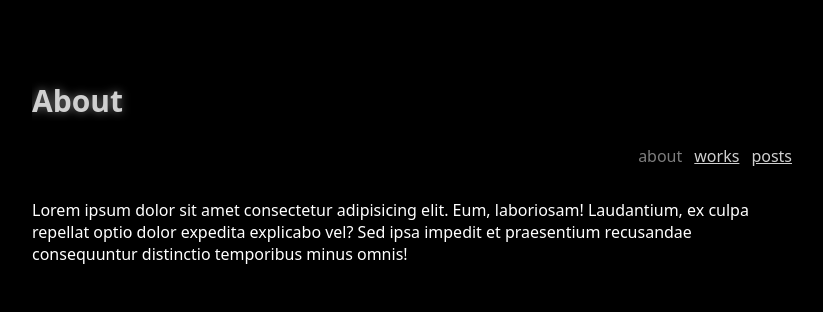
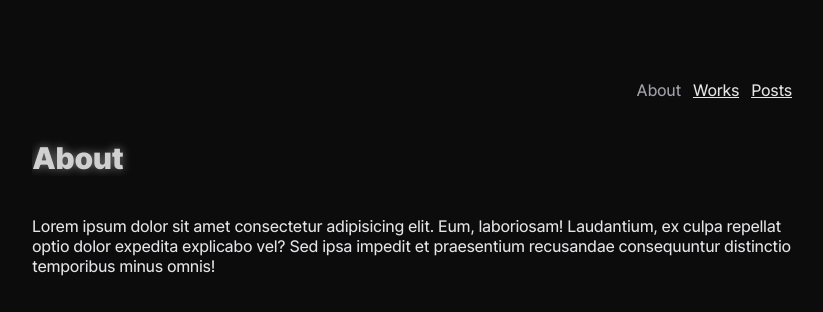
Before and after one commit to Hassaku-g/my-website, a Next.js app: page / in a window 1280 px wide. Shown: the top 312 px of the page, without its empty margins (228-1051 px from the left). Built offline with nearby package versions, Linux system fonts and the light colour scheme.

Commit message:
initial commit

```diff
--- a/components/layout.jsx
+++ b/components/layout.jsx
@@ -4,7 +4,7 @@ import Link from "next/link";
 import Image from "next/image";
 import { useRouter } from "next/router";
 
-export default function Layout({ children, pageName }) {
+export default function Layout({ children, pageName, work, post }) {
   const router = useRouter();
 
   const variants1 = {
@@ -76,19 +76,18 @@ export default function Layout({ children, pageName }) {
             display: "flex",
             flexDirection: "column",
             paddingTop: "80px",
-            paddingBottom: "32px",
           }}
         >
-          <div style={{ overflowY: "hidden", marginBottom: "24px" }}>
-            <motion.h1 style={{ fontSize: "30px", color: "#d0d0d0", filter: "drop-shadow(0 0 0.3rem #ffffff70)" }} initial="initial" animate="show" exit="exit" variants={variants1}>
-              {pageName}
-            </motion.h1>
-          </div>
+          {post | work ? (
+            <motion.div initial="initial" animate="show" exit="exit" variants={variants2}>
+              <Link href="/posts">← Back to lists</Link>
+            </motion.div>
+          ) : (
             <nav>
               <ul style={{ display: "flex", justifyContent: "end", alignItems: "center" }}>
                 <li>
-                <Link href="/" style={router.pathname === "/" ? { textDecoration: "none", color: "#7d7d7d", pointerEvents: "none" } : { textDecoration: "underline", color: "#d0d0d0" }}>
-                  about
+                  <Link href="/" style={router.pathname === "/" ? { textDecoration: "none", color: "#a1a1aa", pointerEvents: "none" } : { textDecoration: "underline", color: "#e4e4e7" }}>
+                    About
                   </Link>
                 </li>
                 <li>
@@ -96,11 +95,11 @@ export default function Layout({ children, pageName }) {
                     href="/works"
                     style={
                       router.pathname === "/works"
-                      ? { marginLeft: "12px", textDecoration: "none", color: "#7d7d7d", pointerEvents: "none" }
-                      : { marginLeft: "12px", textDecoration: "underline", color: "#d0d0d0" }
+                        ? { marginLeft: "12px", textDecoration: "none", color: "#a1a1aa", pointerEvents: "none" }
+                        : { marginLeft: "12px", textDecoration: "underline", color: "#e4e4e7" }
                     }
                   >
-                  works
+                    Works
                   </Link>
                 </li>
                 <li>
@@ -108,19 +107,25 @@ export default function Layout({ children, pageName }) {
                     href="/posts"
                     style={
                       router.pathname === "/posts"
-                      ? { marginLeft: "12px", textDecoration: "none", color: "#7d7d7d", pointerEvents: "none" }
-                      : { marginLeft: "12px", textDecoration: "underline", color: "#d0d0d0" }
+                        ? { marginLeft: "12px", textDecoration: "none", color: "#a1a1aa", pointerEvents: "none" }
+                        : { marginLeft: "12px", textDecoration: "underline", color: "#e4e4e7" }
                     }
                   >
-                  posts
+                    Posts
                   </Link>
                 </li>
               </ul>
             </nav>
+          )}
         </div>
       </header>
       <main style={{ minHeight: "calc(100vh - 65px - 60px)" }}>
         <motion.div initial="initial" animate="show" exit="exit" variants={variants2}>
+          <div style={{ overflowY: "hidden", marginBottom: "40px", paddingTop: "40px" }}>
+            <motion.h1 style={{ fontSize: "30px", color: "#d0d0d0", filter: "drop-shadow(0 0 0.3rem #ffffff70)" }} initial="initial" animate="show" exit="exit" variants={variants1}>
+              {pageName}
+            </motion.h1>
+          </div>
           {children}
         </motion.div>
       </main>
--- a/pages/index.jsx
+++ b/pages/index.jsx
@@ -1,7 +1,9 @@
 import Head from "next/head";
 import Link from "next/link";
 import Layout from "../components/layout";
+import { Inter } from "next/font/google";
 
+const inter = Inter({ subsets: ["latin"] });
 export default function Home() {
   return (
     <Layout pageName="About">
--- a/pages/posts/[id].jsx
+++ b/pages/posts/[id].jsx
@@ -25,7 +25,7 @@ export async function getStaticPaths() {
 
 export default function Post({ postData }) {
   return (
-    <Layout pageName={postData.title}>
+    <Layout pageName={postData.title} post>
       <Head>
         <title>{postData.title}</title>
       </Head>
--- a/pages/works/[id].jsx
+++ b/pages/works/[id].jsx
@@ -26,7 +26,7 @@ export async function getStaticPaths() {
 
 export default function Work({ workData }) {
   return (
-    <Layout pageName={workData.title}>
+    <Layout pageName={workData.title} work>
       <Head>
         <title>{workData.title}</title>
       </Head>
--- a/styles/globals.css
+++ b/styles/globals.css
@@ -1,3 +1,19 @@
+@font-face {
+  font-family: "Inter var";
+  font-style: normal;
+  font-weight: 100 900;
+  font-display: block;
+  src: url(/fonts/Inter-roman.latin.var.woff2) format("woff2");
+}
+@font-face {
+  font-family: "Inter var";
+  font-style: italic;
+  font-weight: 100 900;
+  font-display: block;
+  src: url(/fonts/Inter-italic.latin.var.woff2) format("woff2");
+  font-named-instance: "Italic";
+}
+
 * {
   box-sizing: border-box;
   padding: 0;
@@ -8,9 +24,30 @@ body {
   max-width: 800px;
   margin: 0 auto;
   padding: 0 20px;
-  font-family: system-ui, sans-serif;
-  color: white;
-  background-color: black;
+  background-color: #0c0c0d;
+  font-family: "Inter var", system-ui, -apple-system, BlinkMacSystemFont, "Segoe UI", Roboto, "Helvetica Neue", Arial, "Noto Sans", sans-serif, "Apple Color Emoji", "Segoe UI Emoji", "Segoe UI Symbol",
+    "Noto Color Emoji";
+  -webkit-font-smoothing: subpixel-antialiased;
+  font-feature-settings: "case" 1, "cpsp" 1, "dlig" 1, "cv01" 1, "cv02", "cv03" 1, "cv04" 1;
+  font-variation-settings: "wght" 450;
+  font-variant: common-ligatures contextual;
+  color: #e4e4e7;
+  letter-spacing: -0.02em;
+}
+
+b,
+strong,
+h3,
+h4,
+h5,
+h6 {
+  font-variation-settings: "wght" 650;
+}
+h1 {
+  font-variation-settings: "wght" 850;
+}
+h2 {
+  font-variation-settings: "wght" 750;
 }
 
 img {
```
Also changed, not shown: public/fonts/Inter-italic.latin.var.woff2 (added), public/fonts/Inter-roman.latin.var.woff2 (added). Lines whose indentation alone changed are shown as unchanged.
